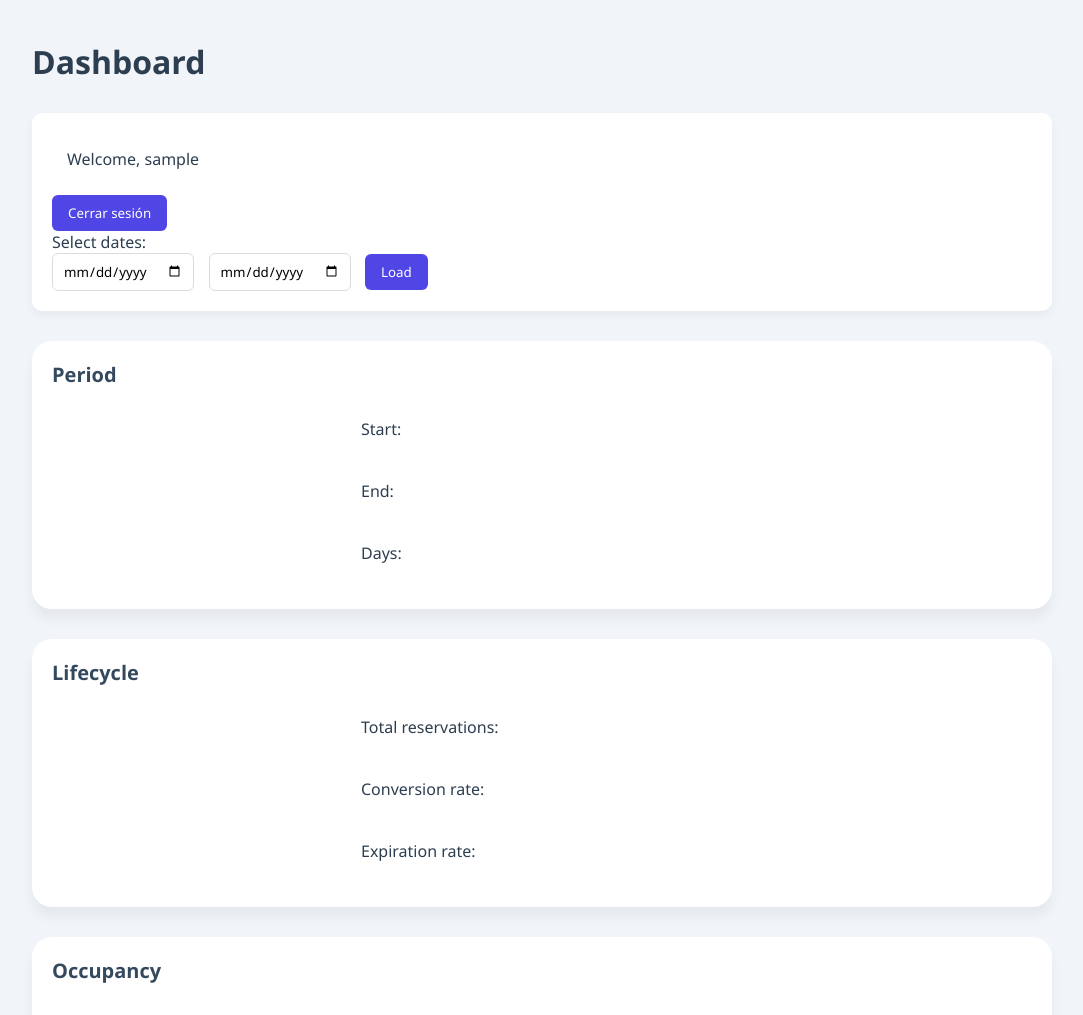
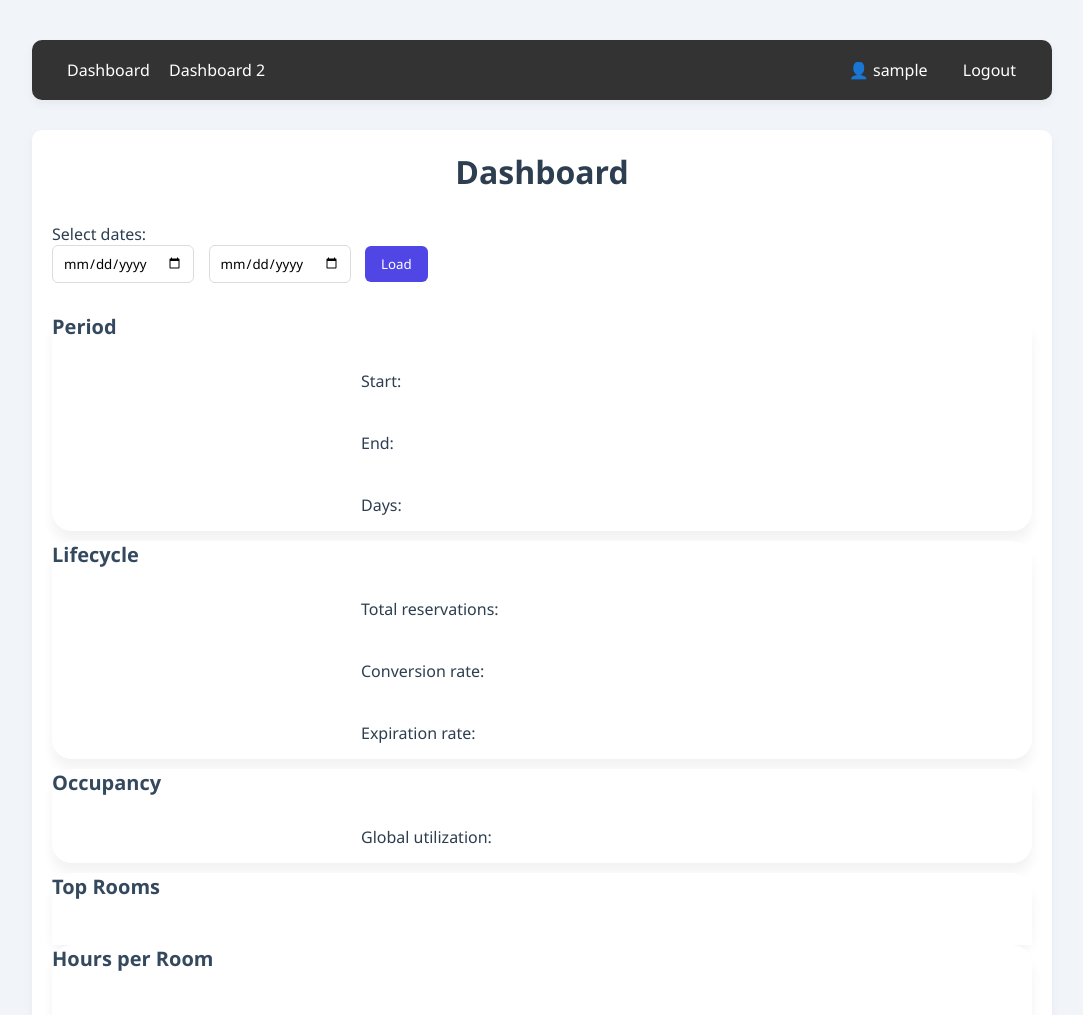
Before and after one commit to DanielGodoyGalindo/coworking_reservations, a Django app: page /dashboard/ in a window 1280 px wide. Shown: the top 1015 px of the page, without its empty margins (98-1181 px from the left). Run offline with Django 5.2, Linux system fonts and the light colour scheme; the visitor is signed in with stand-in values (Sample User, id 1).

Commit message:
feat: add base.html with navbar

```diff
--- a/coworking_reservations/urls.py
+++ b/coworking_reservations/urls.py
@@ -24,7 +24,7 @@ urlpatterns = [
     path("admin/", admin.site.urls),
     path("api/", include("reservations.api.urls")),
     path("dashboard/", dashboard_page, name="dashboard"),
-    path("dashboard2/", dashboard2_view),
+    path("dashboard2/", dashboard2_view, name="dashboard2"),
     path('login/', auth_views.LoginView.as_view(), name='login'),
     path('logout/', auth_views.LogoutView.as_view(), name='logout'),
     path('', home)
--- a/reservations/templates/base.html
+++ b/reservations/templates/base.html
@@ -0,0 +1,60 @@
+<html>
+<head>
+    <title>Co-working Reservations *** Dashboards</title>
+    <style>
+        .navbar {
+            background-color: #333 !important;
+            color: white;
+            padding: 10px 20px;
+            display: flex;
+            justify-content: space-between;
+            align-items: center;
+        }
+
+        .navbar a,
+        .navbar button {
+            color: white;
+            text-decoration: none;
+            margin-left: 15px;
+            background: none;
+            border: none;
+            cursor: pointer;
+            font-size: 16px;
+        }
+
+        .navbar a:hover,
+        .navbar button:hover {
+            text-decoration: underline;
+        }
+    </style>
+</head>
+<body>
+
+<div class="navbar">
+    <div>
+        <a href="{% url 'dashboard' %}">Dashboard</a>
+        <a href="{% url 'dashboard2' %}">Dashboard 2</a>
+
+    </div>
+
+    <div>
+        {% if user.is_authenticated %}
+            <span>👤 {{ user.username }}</span>
+
+            <form method="post" action="{% url 'logout' %}" style="display:inline;">
+                {% csrf_token %}
+                <button type="submit">Logout</button>
+            </form>
+        {% else %}
+            <a href="{% url 'login' %}">Login</a>
+        {% endif %}
+    </div>
+</div>
+
+<div style="padding: 20px;">
+    {% block content %}
+    {% endblock %}
+</div>
+
+</body>
+</html>
--- a/reservations/templates/dashboard.html
+++ b/reservations/templates/dashboard.html
@@ -1,18 +1,15 @@
+{% extends 'base.html' %}
 {% load static %}
 
+{% block content %}
 <head>
     <script src="https://cdn.jsdelivr.net/npm/chart.js"></script>
     <link rel="stylesheet" href="{% static 'reservations/dashboard.css' %}">
 </head>
 <body>
-    <h1>Dashboard</h1>
+    <h1 class="text-center">Dashboard</h1>
 
-    <div>
-        <p>Welcome, {{user.username}}</p>
-        <form method="post" action="{% url 'logout' %}">
-            {% csrf_token %}
-            <button type="submit">Cerrar sesión</button>
-        </form>
+    <div style="padding-bottom:30px;">
         <span>Select dates:</span>
         <div>
             <input type="date" id="start-date">
@@ -230,3 +227,5 @@ function loadDashboard() {
 }
 
 </script>
+
+{% endblock %}
```
Also changed, not shown: reservations/templates/dashboard2.html (+6 -1 lines).
